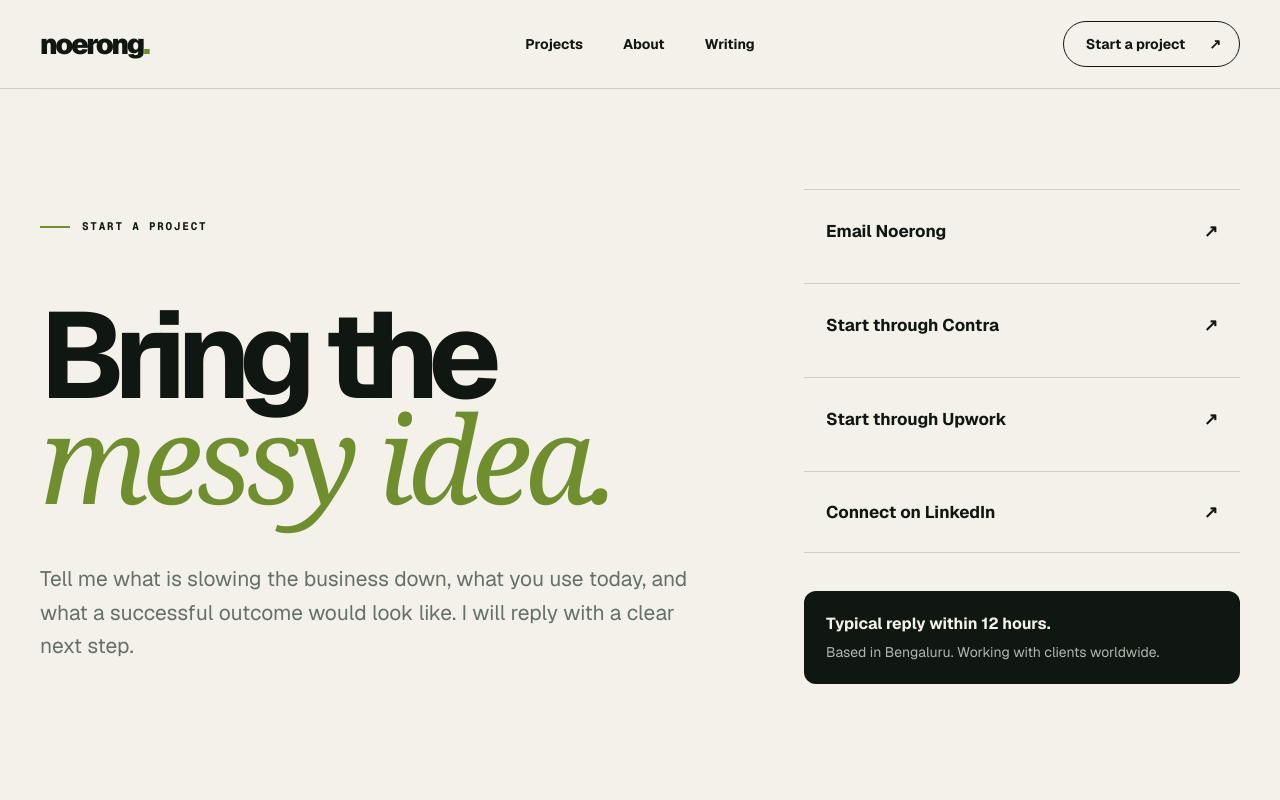
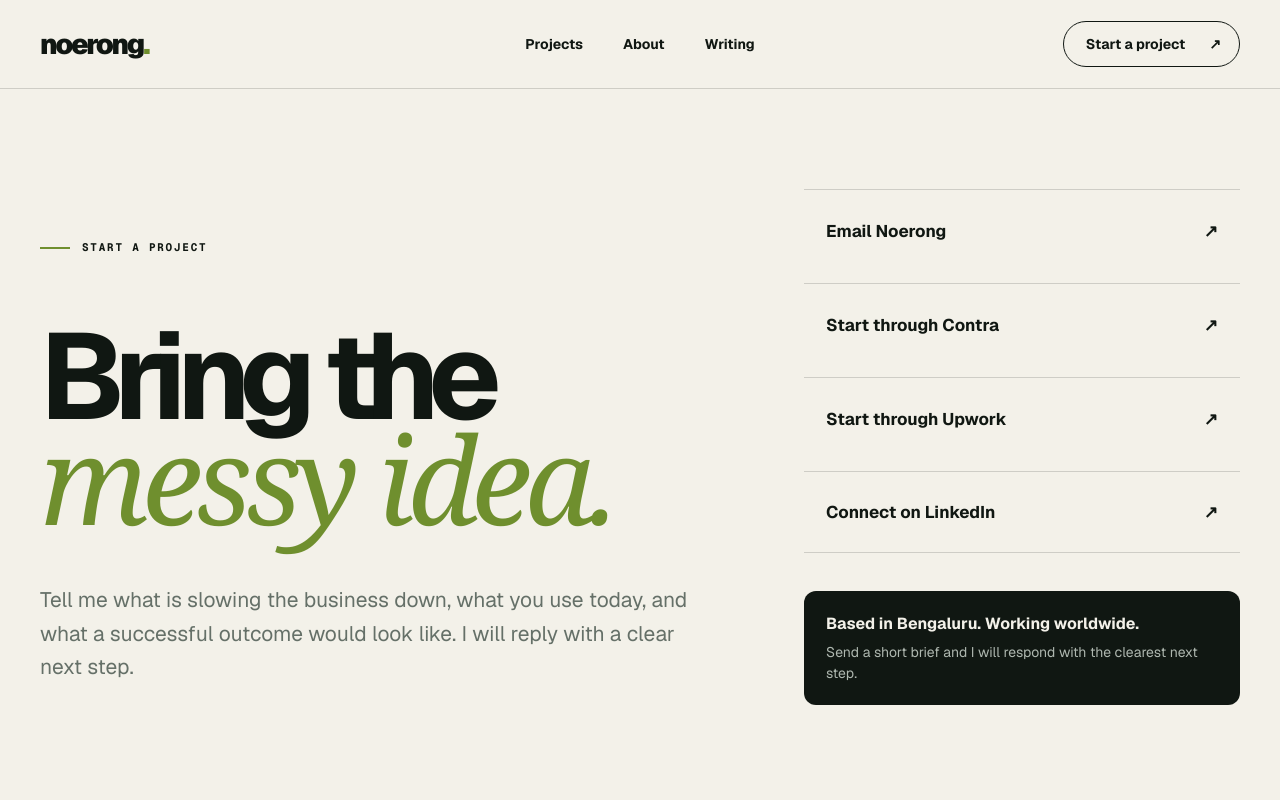
Before and after one commit to rongali-commits/IDO, a Next.js app: page /contact in a window 1280 px wide. Shown: the top 800 px of the page. Built offline with nearby package versions, Linux system fonts and the light colour scheme.

Commit message:
Remove response-time claims

```diff
--- a/app/contact/page.tsx
+++ b/app/contact/page.tsx
@@ -15,7 +15,7 @@ export default function ContactPage() {
       <section className="contact-page shell">
         <div className="contact-grid">
           <div><p className="section-kicker">Start a project</p><h1>Bring the<br /><em>messy idea.</em></h1><p className="contact-lead">Tell me what is slowing the business down, what you use today, and what a successful outcome would look like. I will reply with a clear next step.</p></div>
-          <div><div className="contact-links"><a href="mailto:hello@noerong.com?subject=Noerong%20project%20enquiry">Email Noerong <span>↗</span></a><a href="https://contra.com/noerong_au1wq0v2" target="_blank" rel="noreferrer">Start through Contra <span>↗</span></a><a href="https://www.upwork.com/freelancers/~017d6b93e78fe54961" target="_blank" rel="noreferrer">Start through Upwork <span>↗</span></a><a href="https://www.linkedin.com/in/rongalichaitanya" target="_blank" rel="noreferrer">Connect on LinkedIn <span>↗</span></a></div><div className="response-note"><strong>Typical reply within 12 hours.</strong><span>Based in Bengaluru. Working with clients worldwide.</span></div></div>
+          <div><div className="contact-links"><a href="mailto:hello@noerong.com?subject=Noerong%20project%20enquiry">Email Noerong <span>↗</span></a><a href="https://contra.com/noerong_au1wq0v2" target="_blank" rel="noreferrer">Start through Contra <span>↗</span></a><a href="https://www.upwork.com/freelancers/~017d6b93e78fe54961" target="_blank" rel="noreferrer">Start through Upwork <span>↗</span></a><a href="https://www.linkedin.com/in/rongalichaitanya" target="_blank" rel="noreferrer">Connect on LinkedIn <span>↗</span></a></div><div className="response-note"><strong>Based in Bengaluru. Working worldwide.</strong><span>Send a short brief and I will respond with the clearest next step.</span></div></div>
         </div>
       </section>
       <SiteFooter />
--- a/app/page.tsx
+++ b/app/page.tsx
@@ -49,7 +49,7 @@ export default function Home() {
         <div><strong>05</strong><span>Production systems</span></div>
         <div><strong>04</strong><span>Marketplace channels</span></div>
         <div><strong>0→1</strong><span>Idea to deployment</span></div>
-        <div><strong>12h</strong><span>Typical reply time</span></div>
+        <div><strong>∞</strong><span>Available worldwide</span></div>
       </section>
 
       <section className="selected-work shell">
```
